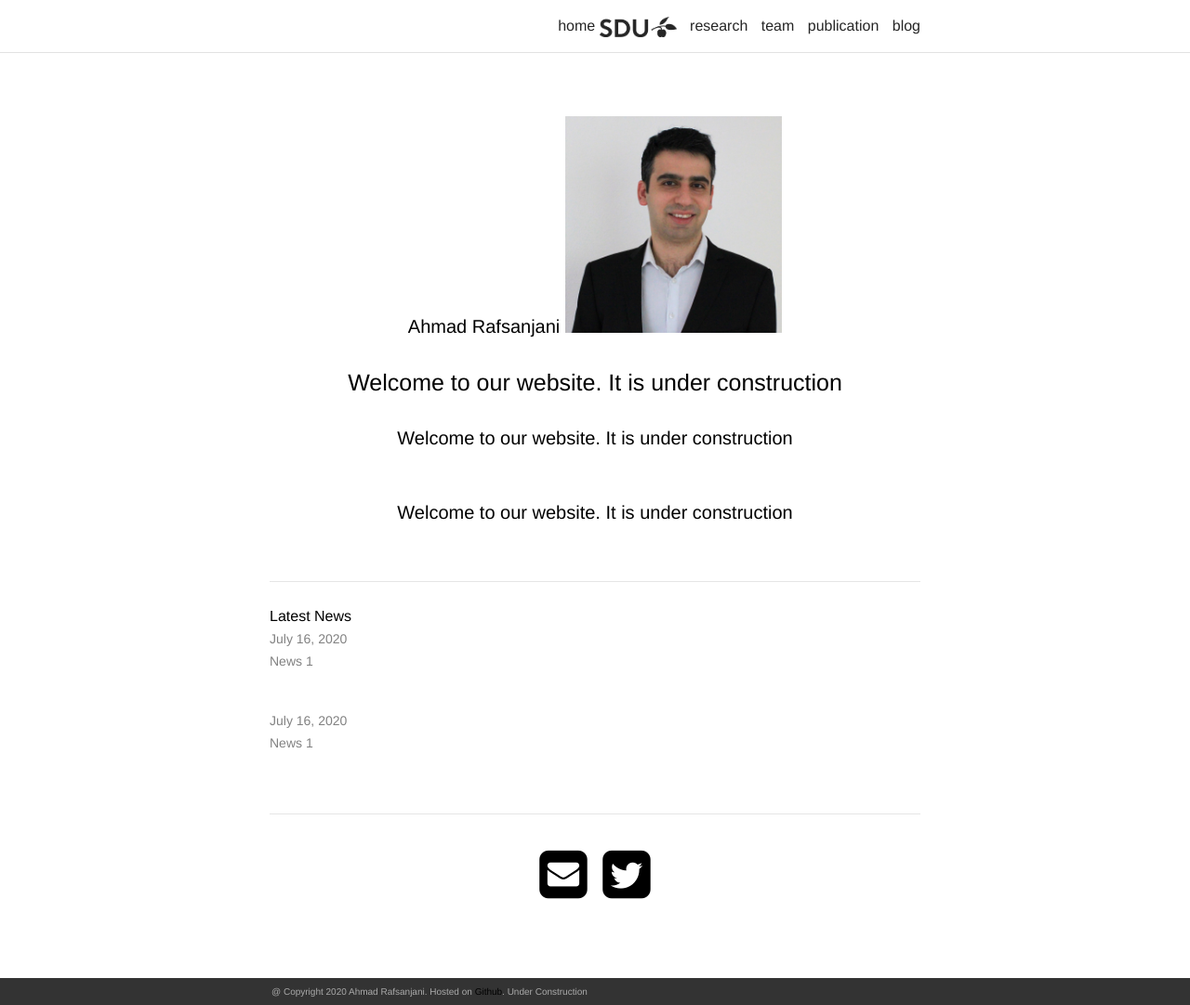
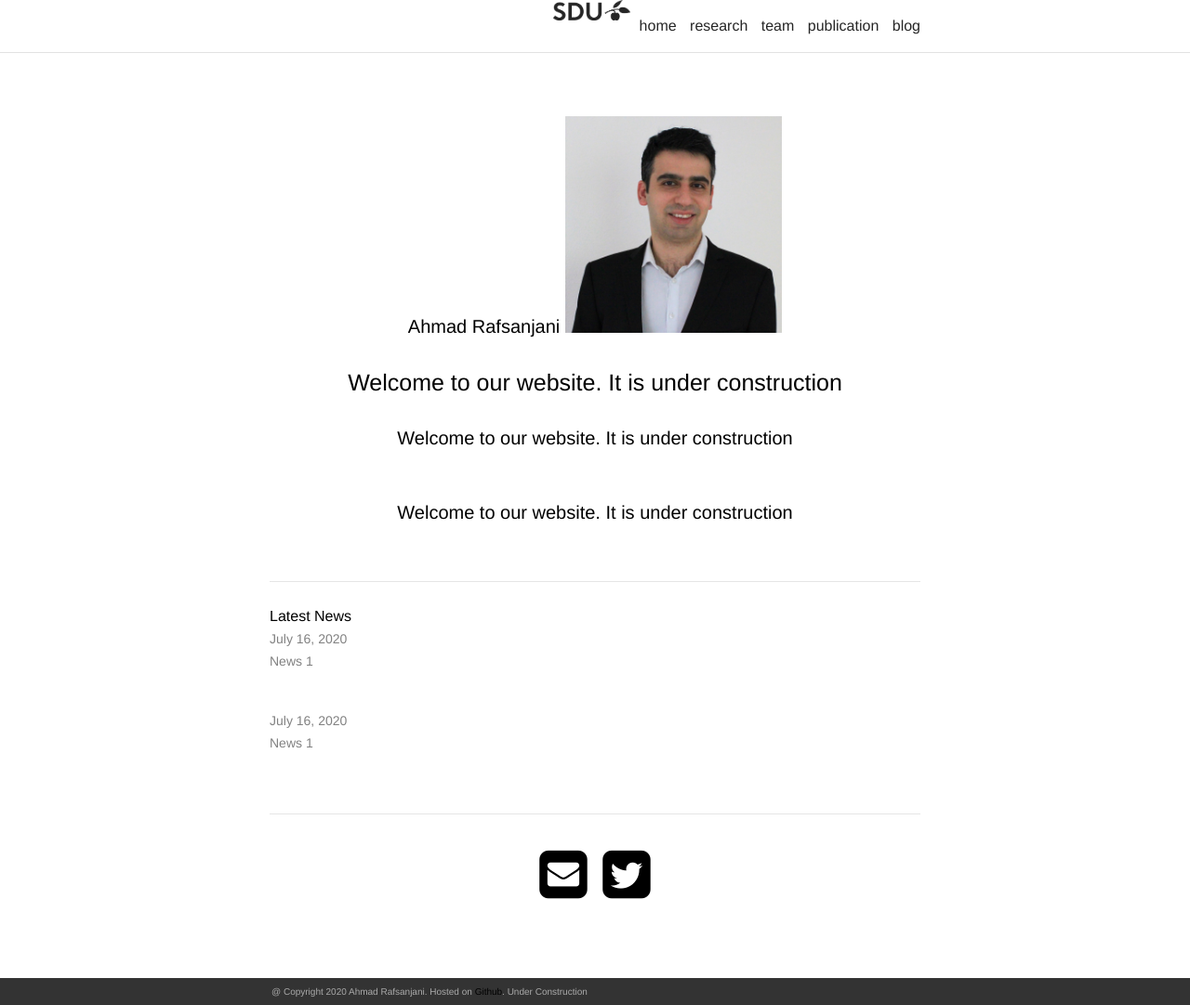
Before and after one commit to ahmadrafsanjani/ahmadrafsanjani.github.io, a Jekyll site: the page built from index.html, in a window 1280 px wide and 1081 px high. Shown: the whole window at 93% size. Built offline with Jekyll 4.4.1, drawn with Linux system fonts in a browser that asks for light colours; nearby versions of some CDN libraries; the list of posts is cut into pages by our own code; a style sheet for code colours, icons or effects is not loaded.

Commit message:
commit 1

```diff
--- a/_includes/header.html
+++ b/_includes/header.html
@@ -6,8 +6,10 @@
 
       <div class="trigger">
         <!-- {{ site.title }} instead of blog -->
+        <a href="https://www.sdu.dk/en">
+        <IMG SRC="\img\SDU_logo.png" WIDTH=83 HEIGHT=22 style="float:left">
+        </a>
         <a class="page-link" href="{{ site.baseurl }}/">home</a>
-        <IMG SRC="\img\SDU_logo.png" WIDTH=83 HEIGHT=22 style="vertical-align:middle">
         {% for page in site.pages %}
           {% if page.title %}
           <a class="page-link" href="{{ page.url | prepend: site.baseurl }}">{{ page.title }}</a>
```
